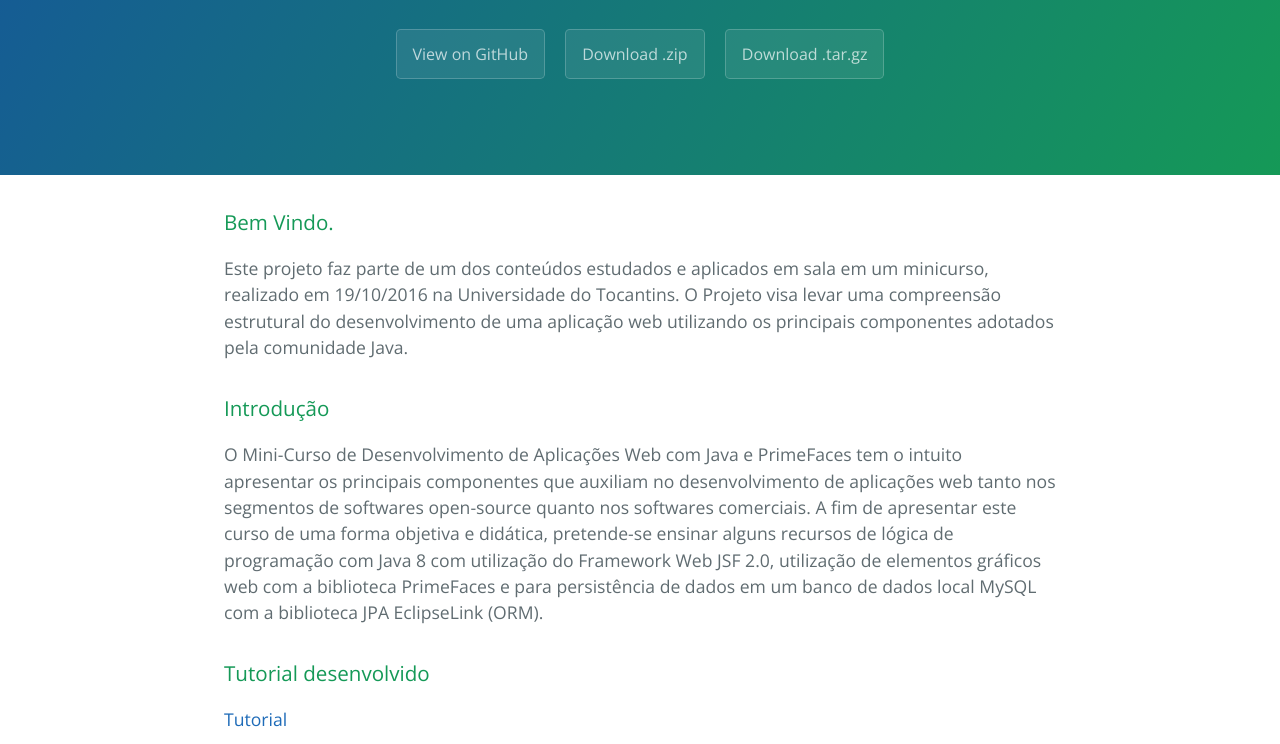
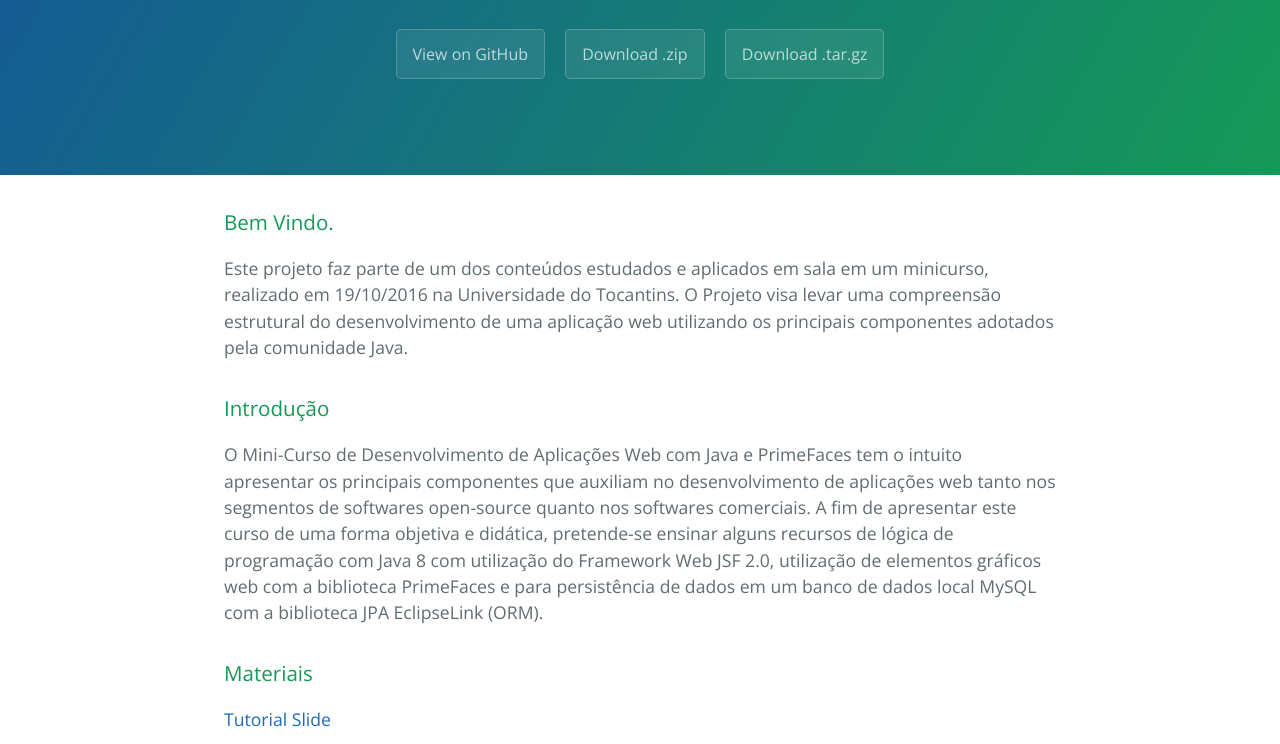
Before and after one commit to markosystem/JavaWeb, a plain HTML site: page index.html in a window 1280 px wide. Shown: the part 208-952 px from the top of the page. Drawn offline with nearby package versions, Linux system fonts and the light colour scheme.

```diff
--- a/index.html
+++ b/index.html
@@ -30,9 +30,10 @@
 <p>O Mini-Curso de Desenvolvimento de Aplicações Web com Java e PrimeFaces tem o intuito apresentar os principais componentes que auxiliam no desenvolvimento de aplicações web tanto nos segmentos de softwares open-source quanto nos softwares comerciais. A fim de apresentar este curso de uma forma objetiva e didática, pretende-se ensinar alguns recursos de lógica de programação com Java 8 com utilização do Framework Web JSF 2.0, utilização de elementos gráficos web com a biblioteca PrimeFaces e para persistência de dados em um banco de dados local MySQL com a biblioteca JPA EclipseLink (ORM). </p>
 
 <h3>
-<a id="tutorial-desenvolvido" class="anchor" href="#tutorial-desenvolvido" aria-hidden="true"><span aria-hidden="true" class="octicon octicon-link"></span></a>Tutorial desenvolvido</h3>
+<a id="materiais" class="anchor" href="#materiais" aria-hidden="true"><span aria-hidden="true" class="octicon octicon-link"></span></a>Materiais</h3>
 
-<p><a href="https://docs.google.com/document/d/1xS0eaCRY_9gkTbLFen8PFlKlzdV7aMUWFdCAHE7NytA/edit">Tutorial</a></p>
+<p><a href="https://docs.google.com/document/d/1xS0eaCRY_9gkTbLFen8PFlKlzdV7aMUWFdCAHE7NytA/edit">Tutorial</a>
+<a href="https://docs.google.com/presentation/d/1f1x9c9PW22PtHxDm7QYnnhVQTyXQHSpw0DCFwVoZUVc/edit?usp=sharing">Slide</a></p>
 
 <h3>
 <a id="contato" class="anchor" href="#contato" aria-hidden="true"><span aria-hidden="true" class="octicon octicon-link"></span></a>Contato</h3>
```
Also changed, not shown: params.json (+1 -1 lines).
